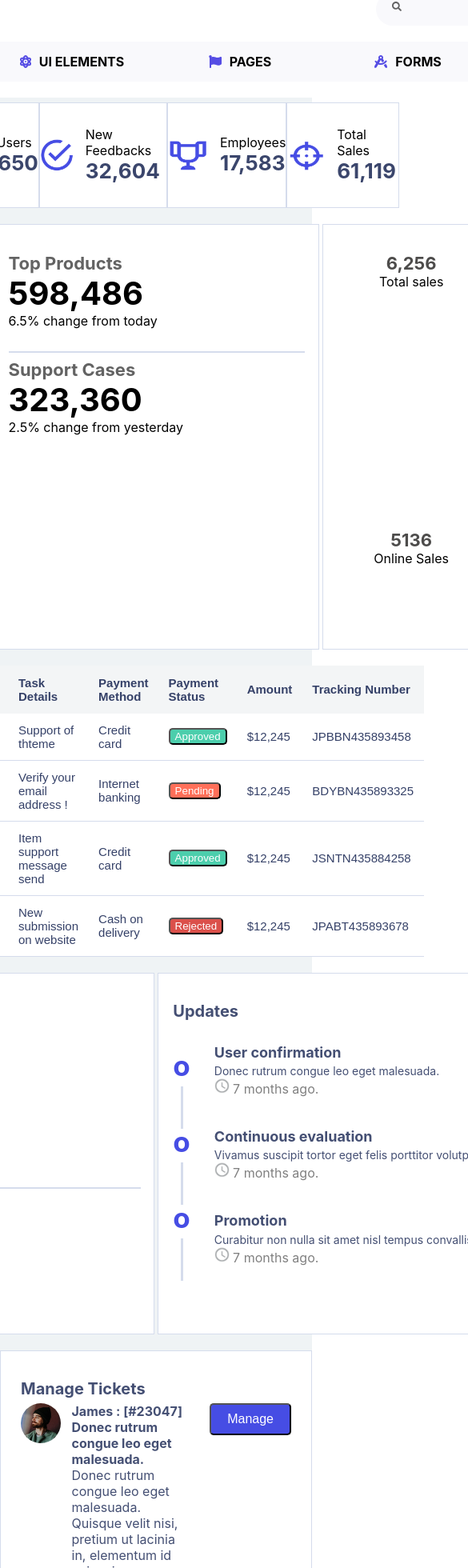
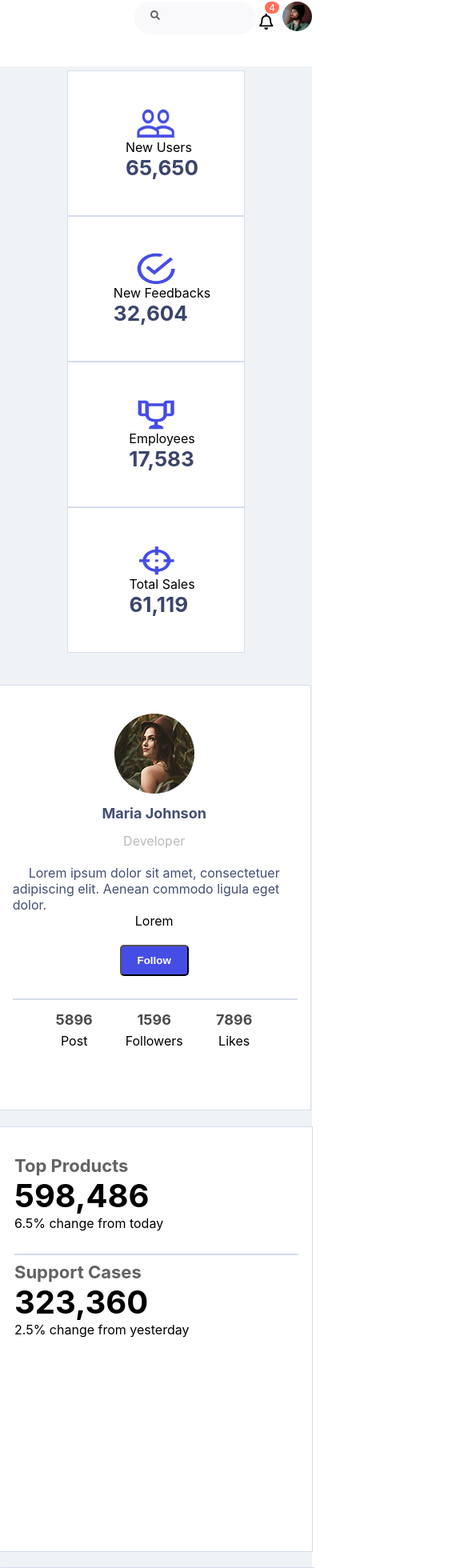
Before and after one commit to ruchika6698/Liberty-UI, a React (Create React App) app: page / in a window 390 px wide. Shown: the part 14-1974 px from the top of the page at 80% size, 585 px wide, since content can reach past the window. Built offline with nearby package versions, Linux system fonts and the light colour scheme.

Commit message:
Added:Media Queries for Navigation bar

```diff
--- a/src/SCSS/Chart.scss
+++ b/src/SCSS/Chart.scss
@@ -41,12 +41,13 @@
 }
 .paragraph{
     color:#444F73;
+    word-wrap: break-word;
 }
 .button{
     padding:10px 20px 10px 20px;
     font-weight:bold;
     color:white;
-    background-color:#252DDF;
+    background-color:#464DE4;
     border-radius:5px;
 }
 .details{
@@ -56,6 +57,8 @@
 .digit{
     display:flex;
     flex-direction:row;
+    justify-content:center;
+    align-items:center;
     margin-top:2%;
 }
 .firstRow{
@@ -68,6 +71,7 @@
 .secondRow{
     @include flex();
     width:100px;
+    word-wrap: break-word;
 }
 .graphCard{
     padding:35px 19px 15px 18px;
@@ -101,5 +105,65 @@
 }
 
 @media screen and (max-width: 1024px) {
-
+	.card{
+        width:291px;
+    }
 }
+@media screen and (max-width: 768px) {
+	.card{
+        width:215px;
+    }
+    .firstRow{
+        width:50px;
+    }
+    .secondRow{
+        width:50px;
+    }
+}
+@media screen and (max-width: 540px) {
+	.Chart{
+        display:flex;
+        flex-direction:Column !important;
+        align-items:center;
+    }
+    .card{
+        width:490px;
+        margin-top:5%;
+    }
+    .firstRow{
+        width:100px;
+    }
+    .secondRow{
+        width:100px;
+    }
+}
+@media screen and (max-width: 414px) {
+    .card{
+        width:390px;
+        margin-top:5%;
+    }
+}
+@media screen and (max-width: 375px) {
+    .card{
+        width:360px;
+        margin-top:5%;
+    }
+}
+@media screen and (max-width: 360px) {
+    .card{
+        width:340px;
+        margin-top:5%;
+    }
+}
+@media screen and (max-width: 320px) {
+    .card{
+        width:305px;
+        margin-top:5%;
+    }
+}
+@media screen and (max-width: 280px) {
+    .card{
+        width:270px;
+        margin-top:5%;
+    }
+}
--- a/src/SCSS/Footer.scss
+++ b/src/SCSS/Footer.scss
@@ -16,3 +16,12 @@
         padding-left:5px;
     }
 }
+
+@media screen and (max-width: 768px) {
+    .copyright{
+        margin-left:3%;
+    }
+    .footerText{
+        padding-right:10px !important;
+    }
+}
--- a/src/SCSS/ManageTicket.scss
+++ b/src/SCSS/ManageTicket.scss
@@ -57,8 +57,63 @@
     padding:5px 20px 5px 20px;
 }
 
-@media screen and (max-width: 414px) {
-	.feedColumn{
-
+@media screen and (max-width: 1024px) {
+	.manageCard{
+        width:850px;
     }
 }
+@media screen and (max-width: 768px) {
+	.manageCard{
+        width:620px;
+        height:auto;
+    }
+}
+@media screen and (max-width: 540px) {
+	.manageCard{
+        width:440px ;
+    }
+    .avatarImage{
+        width:50px !important;
+        height:50px;
+        border-radius:50px;
+    }
+    .userTicket{
+        margin-top:4%;
+    }
+    .userDetail{
+        display:flex;
+        flex-direction:column;
+    }
+    .manageButton{
+        margin-left:2%;
+        width:100px;
+    }
+    .status{
+        opacity:0;
+    }
+}
+@media screen and (max-width: 414px) {
+    .manageCard{
+        width:340px !important;
+    }
+}
+@media screen and (max-width: 375px) {
+    .manageCard{
+        width:310px !important;
+    }
+}
+@media screen and (max-width: 360px) {
+    .manageCard{
+        width:290px !important;
+    }
+}
+@media screen and (max-width: 320px) {
+    .manageCard{
+        width:250px !important;
+    }
+}
+@media screen and (max-width: 280px) {
+    .manageCard{
+        width:220px !important;
+    }
+}
--- a/src/SCSS/Navigationbar.scss
+++ b/src/SCSS/Navigationbar.scss
@@ -11,7 +11,14 @@
     font-weight:bold;
     width:190px;
 }
-
+.menuBar{
+    opacity:0;
+}
+.miniLogo{
+    opacity:0;
+    height:0px;
+    width:0px;
+}
 .Navigationbar{
     display:flex;
     align-items:center;
@@ -21,6 +28,7 @@
 .logoBar{
     @include flex();
     justify-content:space-between;
+
     .logo{
         height:30px;
         width:160px;
@@ -66,7 +74,7 @@
 }
 .menu{
     @include flex();
-    max-width:1500px;
+
     .dashboard{
         @include header();
         background-color: #734ef9;
@@ -89,3 +97,78 @@
         margin-right: 10px;
     }
 }
+@media screen and (max-width: 1024px) {
+    .Navigationbar{
+        margin-top:4%;
+    }
+    .dashboard{
+        width:120px;
+    }
+    .menu-item{
+        width:120px;
+    }
+}
+@media screen and (max-width: 768px) {
+    .Navigationbar{
+        margin-top:4%;
+    }
+    .dashboard{
+        width:70px;
+    }
+    .menu-item{
+        width:70px;
+    }
+}
+@media screen and (max-width: 540px) {
+    .menu{
+        display:none;
+    }
+    .logoBar{
+        width:470px;
+    }
+    .logo{
+        display:none;
+    }
+    .menuIcon{
+        display:visible;
+        height:0px;
+        width:0px;
+    }
+    .searchInput{
+        padding-left:0px;
+        padding-right:0px;
+        width:80px;
+    }
+    .miniLogo{
+        opacity:1;
+        height:40px;
+        width:100px;
+    }
+    .menuBar{
+        opacity:0.8;
+        margin-top:2%;
+    }
+    .notification{
+        padding:0px 4px 0px 4px !important;
+    }
+}
+@media screen and (max-width:414px) {
+    .logoBar{
+        width:390px;
+    }
+}
+@media screen and (max-width:360px) {
+    .logoBar{
+        width:350px;
+    }
+}
+@media screen and (max-width: 320px) {
+    .logoBar{
+        width:300px;
+    }
+}
+@media screen and (max-width: 280px) {
+    .logoBar{
+        width:280px;
+    }
+}
--- a/src/SCSS/UpdateChart.scss
+++ b/src/SCSS/UpdateChart.scss
@@ -83,3 +83,68 @@
  .alert{
     color:grey;
  }
+
+@media screen and (max-width: 1024px) {
+    .currentChart{
+        width:440px;
+    }
+    .updates{
+        width:440px;
+    }
+}
+@media screen and (max-width: 768px) {
+    .currentChart{
+        width:330px;
+    }
+    .updates{
+        width:330px;
+    }
+}
+@media screen and (max-width: 540px) {
+    .currentChart{
+        width:490px;
+    }
+    .updates{
+        width:490px;
+    }
+}
+@media screen and (max-width: 414px) {
+    .currentChart{
+        width:390px;
+    }
+    .updates{
+        width:390px;
+    }
+}
+@media screen and (max-width: 375px) {
+    .currentChart{
+        width:360px;
+    }
+    .updates{
+        width:360px;
+    }
+}
+@media screen and (max-width: 360px) {
+    .currentChart{
+        width:340px;
+    }
+    .updates{
+        width:340px;
+    }
+}
+@media screen and (max-width: 320px) {
+    .currentChart{
+        width:300px;
+    }
+    .updates{
+        width:300px;
+    }
+}
+@media screen and (max-width: 280px) {
+    .currentChart{
+        width:270px;
+    }
+    .updates{
+        width:270px;
+    }
+}
--- a/src/SCSS/Usersfeed.scss
+++ b/src/SCSS/Usersfeed.scss
@@ -5,6 +5,9 @@
     justify-content:center;
     padding-top:1.5%;
 
+    .firstFeed{
+        width:630px;;
+    }
     .feedColumn{
         display: flex;
         flex-direction:row;
@@ -36,8 +39,68 @@
     flex-direction:row;
 }
 
-@media screen and (max-width: 414px) {
+@media screen and (max-width:1024px) {
+    .firstFeed{
+        width:455px !important;
+    }
 	.feedColumn{
-
+        width:260px !important;
     }
 }
+@media screen and (max-width:768px) {
+    .firstFeed{
+        width:335px !important;
+    }
+	.feedColumn{
+        width:200px !important;
+    }
+}
+@media screen and (max-width:540px) {
+    .firstFeed{
+        width:500px !important;
+        display: flex;
+        justify-content:center;
+        align-items:center;
+    }
+	.feedColumn{
+        width:280px !important;
+        height:180px !important;
+        padding:0px 15px 0px 15px;
+        display: flex;
+        flex-direction:column !important;
+    }
+    .userfeed{
+        display: flex;
+        flex-direction:column;
+    }
+}
+
+@media screen and (max-width:414px) {
+    .firstFeed{
+        width:400px !important;
+    }
+	.feedColumn{
+        width:200px !important;
+        padding:0px 10px 0px 10px;
+    }
+}
+@media screen and (max-width:375px) {
+    .firstFeed{
+        width:370px !important;
+    }
+}
+@media screen and (max-width:360px) {
+    .firstFeed{
+        width:350px !important;
+    }
+}
+@media screen and (max-width:320px) {
+    .firstFeed{
+        width:310px !important;
+    }
+}
+@media screen and (max-width:280px) {
+    .firstFeed{
+        width:275px !important;
+    }
+}
```
